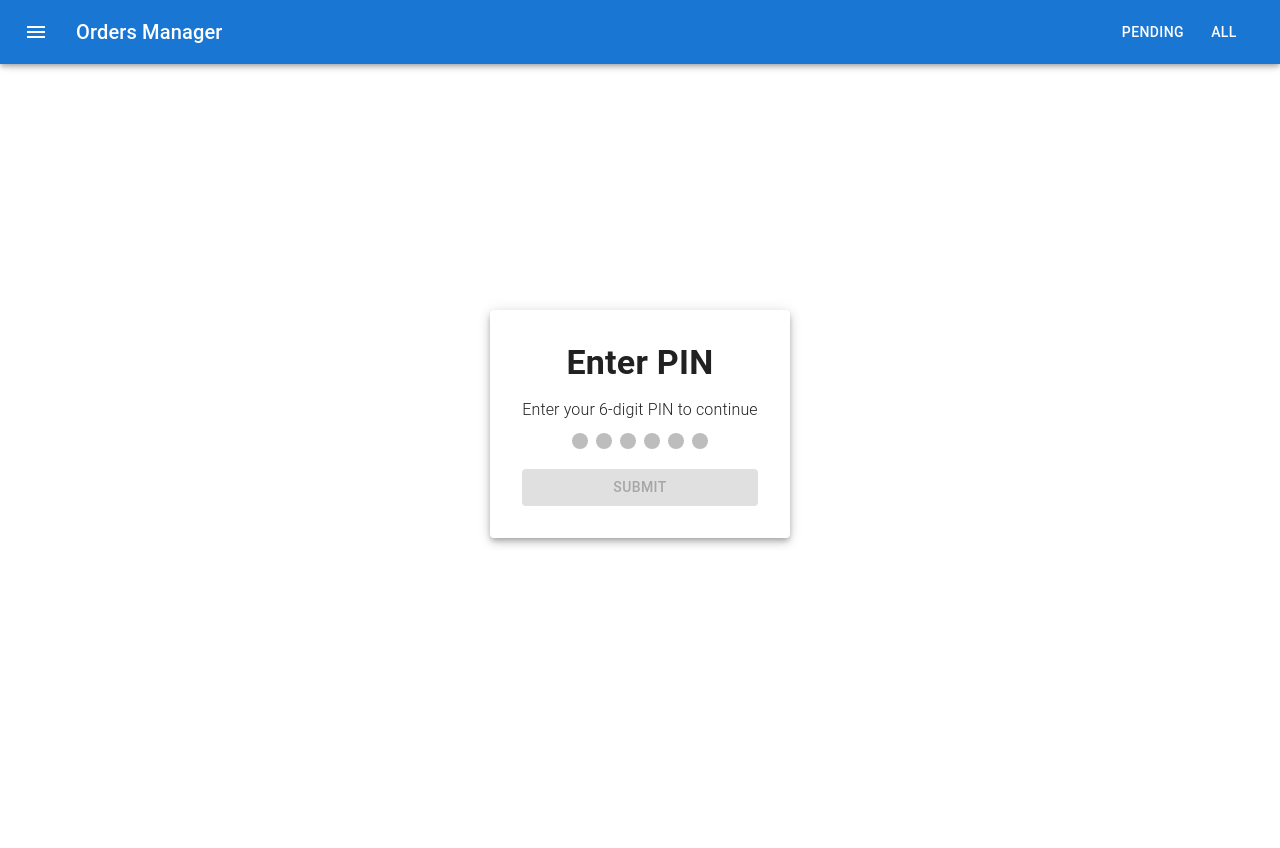
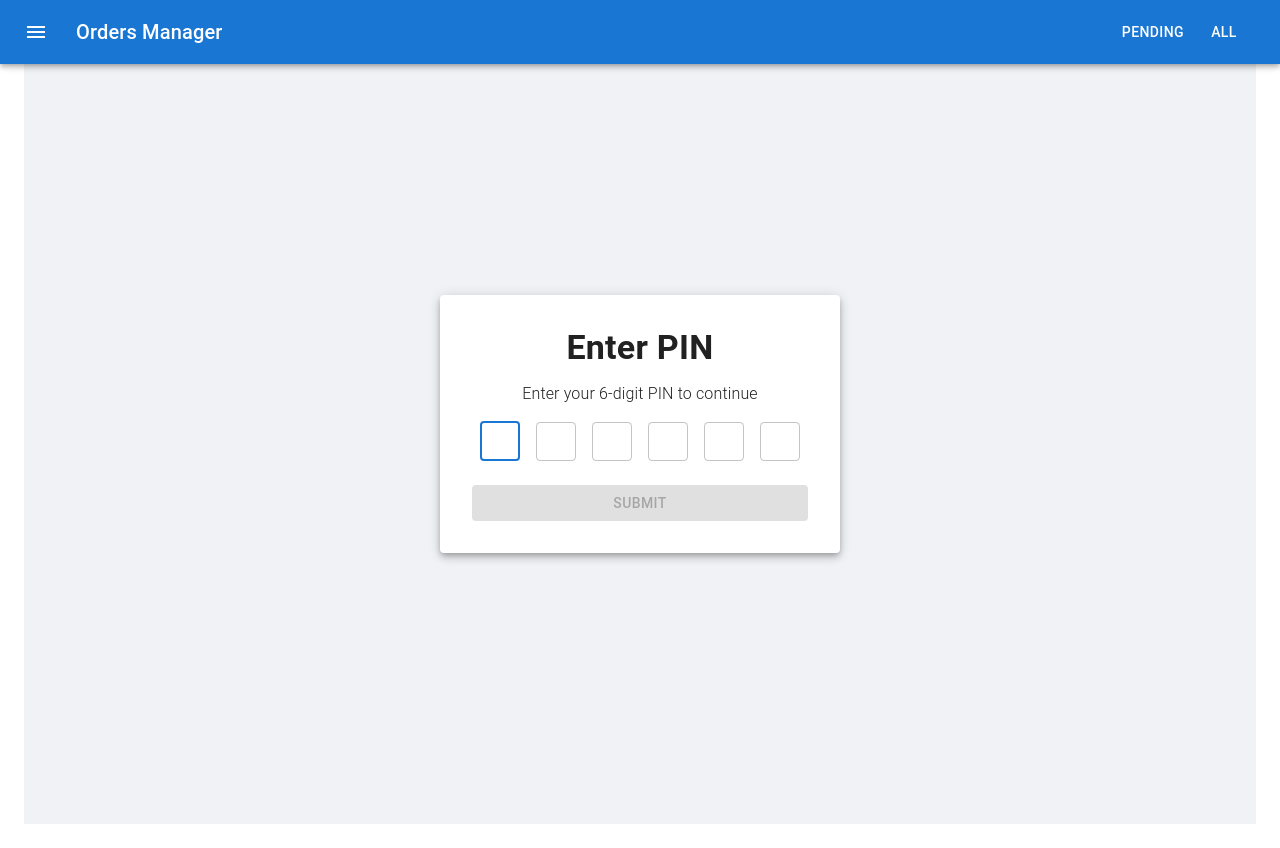
Before and after one commit to nontawit/manageOrders, a React (Vite) app: page / in a window 1280 px wide. Built offline with nearby package versions, Linux system fonts and the light colour scheme.

Commit message:
Update PinLogin.jsx

```diff
--- a/src/components/PinLogin.jsx
+++ b/src/components/PinLogin.jsx
@@ -1,7 +1,7 @@
-import React, { useState, useEffect, useRef } from 'react';
+import React, { useState, useRef, useEffect } from 'react';
 import { useNavigate } from 'react-router-dom';
 import {
-  Box, Button, Typography, Dialog, DialogTitle, DialogContent, DialogActions, Paper
+  Box, Button, Typography, Dialog, DialogTitle, DialogContent, DialogActions, Paper, TextField
 } from '@mui/material';
 import { styled, ThemeProvider, createTheme } from '@mui/material/styles';
 
@@ -9,7 +9,10 @@ const theme = createTheme({
   palette: {
     primary: {
       main: '#1976d2',
-    }
+    },
+    background: {
+      default: '#f0f2f5',
+    },
   },
   typography: {
     h4: {
@@ -42,47 +45,55 @@ const FormContainer = styled(Paper)(({ theme }) => ({
   minWidth: '300px',
 }));
 
-const PinCirclesContainer = styled(Box)(({ theme }) => ({
+const PinInputsContainer = styled(Box)(({ theme }) => ({
   display: 'flex',
   justifyContent: 'center',
   marginBottom: theme.spacing(2),
 }));
 
-const PinCircle = styled(Box)(({ theme, filled }) => ({
-  width: '16px',
-  height: '16px',
-  margin: theme.spacing(0.5),
-  borderRadius: '50%',
-  backgroundColor: filled ? theme.palette.primary.main : theme.palette.grey[400],
+const PinInput = styled(TextField)(({ theme }) => ({
+  width: '40px',
+  margin: theme.spacing(1),
+  '& input': {
+    textAlign: 'center',
+    padding: theme.spacing(1),
+  },
 }));
 
 const PinLogin = () => {
-  const [pin, setPin] = useState('');
+  const [pin, setPin] = useState(['', '', '', '', '', '']);
   const [open, setOpen] = useState(false);
   const navigate = useNavigate();
   const correctPin = '210190';
-  const inputRef = useRef(null);
+  const inputRefs = useRef([]);
 
   useEffect(() => {
-    inputRef.current.focus();
+    inputRefs.current[0].focus();
   }, []);
 
-  const handlePinChange = (e) => {
+  const handlePinChange = (e, index) => {
     const { value } = e.target;
-    if (/^\d*$/.test(value) && value.length <= 6) { // Check if input is a number and not more than 6 digits
-      setPin(value);
+    if (/^\d*$/.test(value) && value.length <= 1) {
+      const newPin = [...pin];
+      newPin[index] = value;
+      setPin(newPin);
+
+      if (value !== '' && index < 5) {
+        inputRefs.current[index + 1].focus();
+      }
     }
   };
 
-  const handleKeyPress = (e) => {
-    if (e.key === 'Enter' && pin.length === 6) {
-      handleSubmit(e);
+  const handleKeyDown = (e, index) => {
+    if (e.key === 'Backspace' && pin[index] === '' && index > 0) {
+      inputRefs.current[index - 1].focus();
     }
   };
 
   const handleSubmit = (e) => {
     e.preventDefault();
-    if (pin === correctPin) {
+    const pinString = pin.join('');
+    if (pinString === correctPin) {
       navigate('/main-order');
     } else {
       setOpen(true);
@@ -91,7 +102,8 @@ const PinLogin = () => {
 
   const handleClose = () => {
     setOpen(false);
-    setPin('');
+    setPin(['', '', '', '', '', '']);
+    inputRefs.current[0].focus();
   };
 
   return (
@@ -100,31 +112,32 @@ const PinLogin = () => {
         <FormContainer>
           <Typography variant="h4" gutterBottom>Enter PIN</Typography>
           <Typography variant="subtitle1" gutterBottom>Enter your 6-digit PIN to continue</Typography>
-          <PinCirclesContainer>
-            {[...Array(6)].map((_, index) => (
-              <PinCircle key={index} filled={index < pin.length} />
+          <form onSubmit={handleSubmit}>
+            <PinInputsContainer>
+              {pin.map((digit, index) => (
+                <PinInput
+                  key={index}
+                  value={digit}
+                  onChange={(e) => handlePinChange(e, index)}
+                  onKeyDown={(e) => handleKeyDown(e, index)}
+                  inputProps={{
+                    maxLength: 1,
+                    inputMode: 'numeric',
+                  }}
+                  inputRef={(ref) => inputRefs.current[index] = ref}
+                />
               ))}
-          </PinCirclesContainer>
-          <input
-            ref={inputRef}
-            type="tel"
-            value={pin}
-            onChange={handlePinChange}
-            onKeyPress={handleKeyPress}
-            style={{ position: 'absolute', opacity: 0 }}
-            maxLength={6}
-            autoFocus
-          />
+            </PinInputsContainer>
             <Button
               type="submit"
               variant="contained"
               color="primary"
               fullWidth
-            onClick={handleSubmit}
-            disabled={pin.length < 6}
+              disabled={pin.includes('')}
             >
               Submit
             </Button>
+          </form>
         </FormContainer>
       </PinContainer>
 
```
Lines whose indentation alone changed are shown as unchanged.
